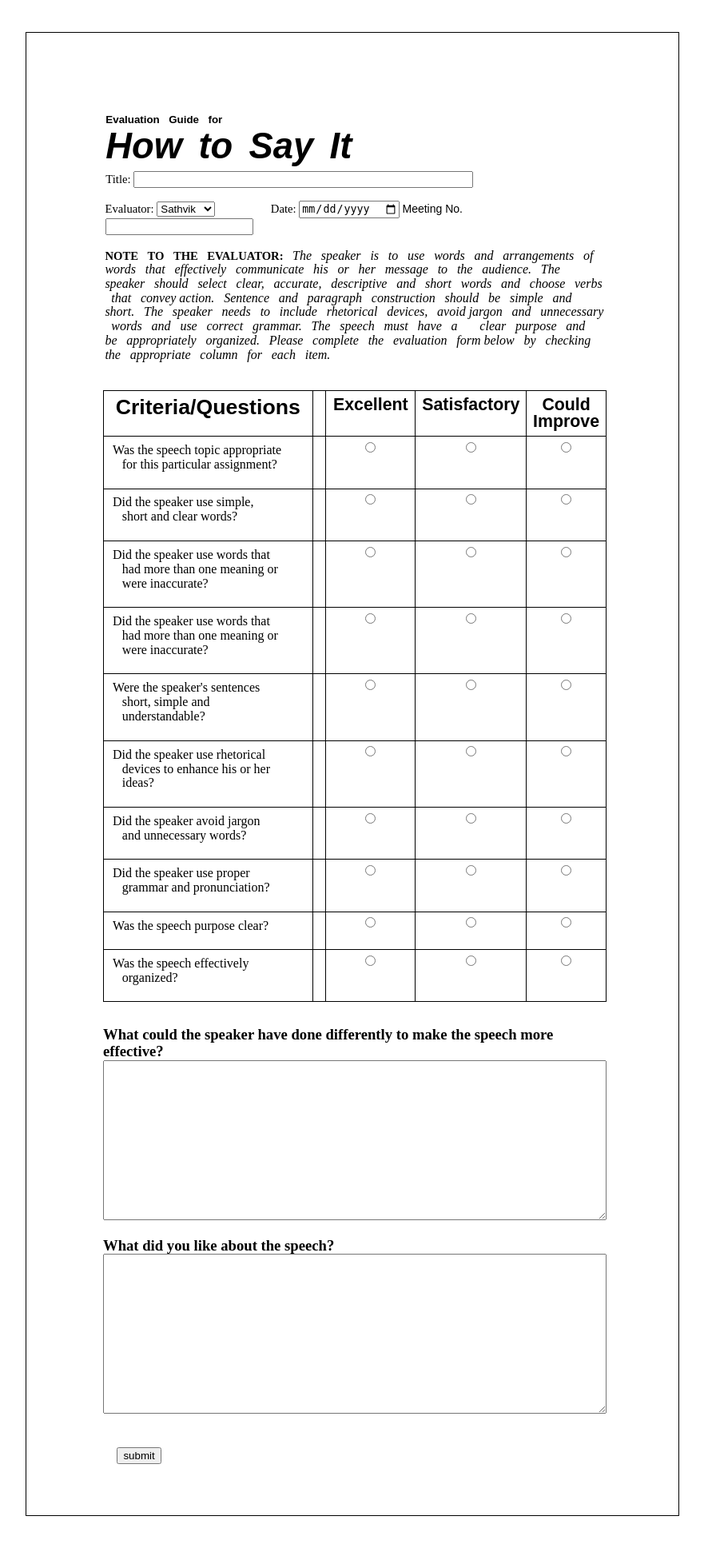
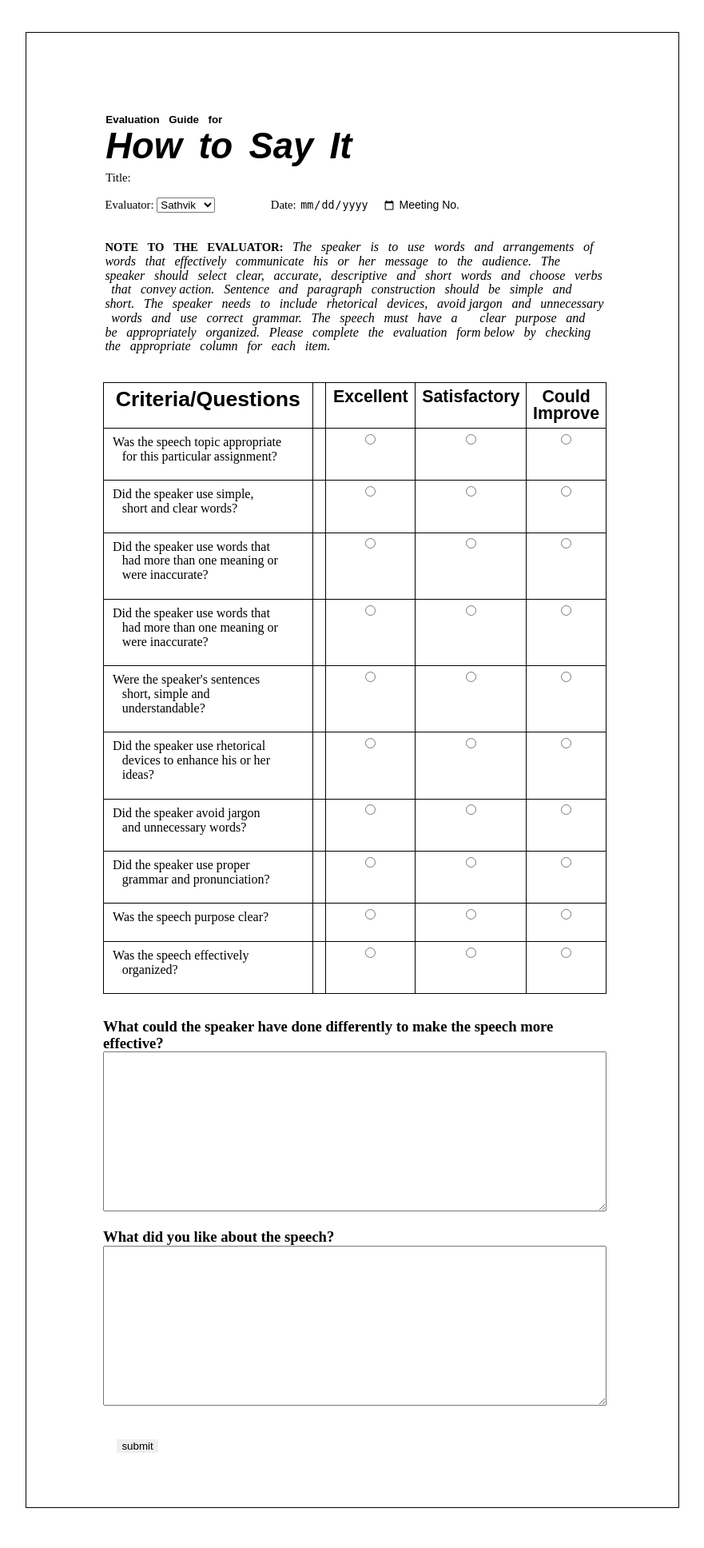
Before and after one commit to DarthKitten2130/gaveladmin, a Flask app: page /evalgen in a window 1280 px wide. Shown: the whole page at 80% size, without its empty margins (199-1080 px from the left). After the commit the page ends 1886 px from the top, so only its background shows below. Run offline with Flask 3, Linux system fonts and the light colour scheme.

Commit message:
removed all input border

```diff
--- a/static/styles/doc.css
+++ b/static/styles/doc.css
@@ -19,3 +19,7 @@ input[type=radio] {
     margin: auto;
 
 }
+
+input{
+    border: 0px;
+}
```
